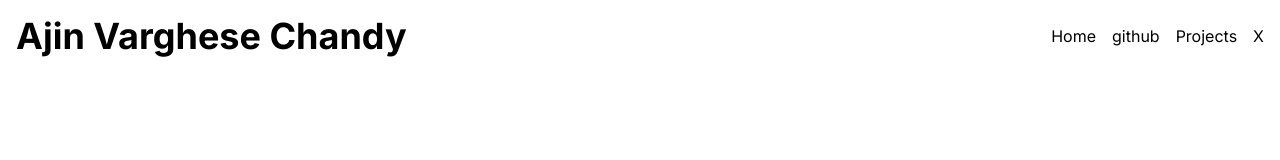
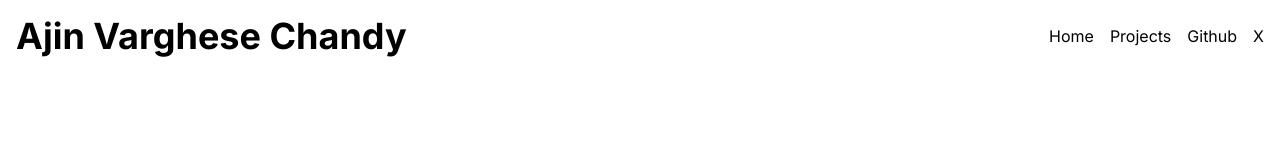
Before and after one commit to aajinn/0Ared, a Next.js app: page / in a window 1280 px wide. Shown: the top 160 px of the page. Built offline with nearby package versions, Linux system fonts and the light colour scheme.

Commit message:
added nav links

```diff
--- a/src/components/Header.tsx
+++ b/src/components/Header.tsx
@@ -8,9 +8,9 @@ export default function Header() {
           </div>
           <nav className="flex flex-wrap justify-center md:justify-end md:space-x-4">
             <NavLink href="/" text="Home" />
-            <NavLink href="/about" text="github" />
             <NavLink href="/projects" text="Projects" />
-            <NavLink href="/contact" text="X" />
+            <NavLink href="https://github.com/ARed99" text="Github" />
+            <NavLink href="https://x.com/ChandyAjin" text="X" />
           </nav>
         </div>
       </div>
```
